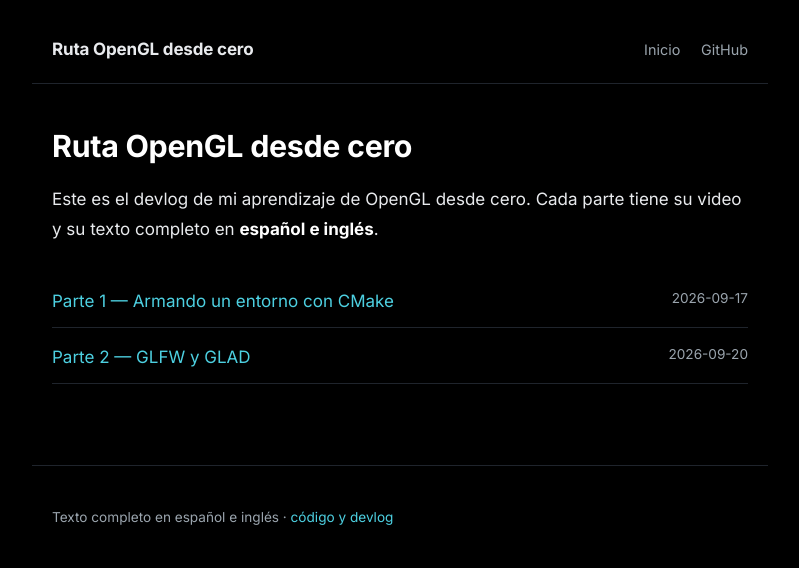
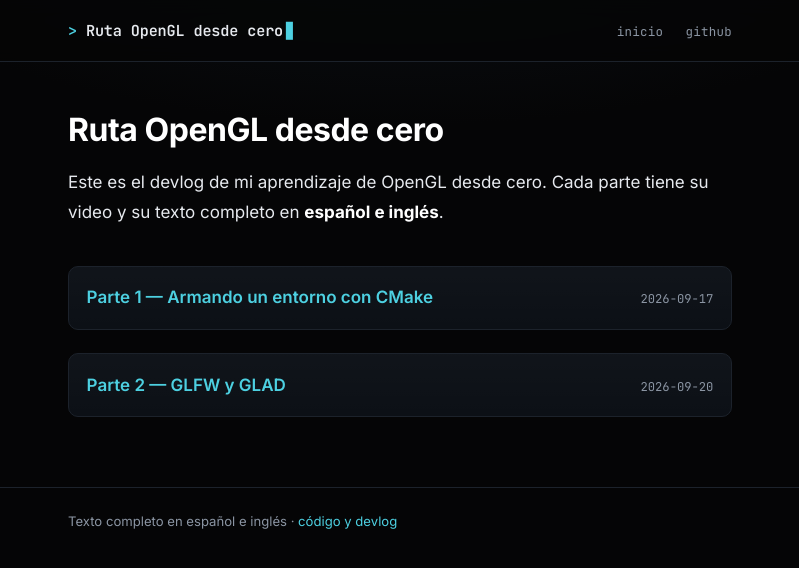
Before and after one commit to ben9652/OpenGL-Learning-Devlog, a Jekyll site: the page built from index.md, in a window 1280 px wide. Shown: the top 568 px of the page, without its empty margins (240-1039 px from the left). Built offline with Jekyll 4.4.1, drawn with Linux system fonts in a browser that asks for light colours.

Commit message:
Corrijo baseurl para el nombre real del repo y mejoro el tema

```diff
--- a/_config.yml
+++ b/_config.yml
@@ -2,10 +2,9 @@
 title: "Ruta OpenGL desde cero"
 description: "Devlog de mi aprendizaje de OpenGL: cada parte con su video y su texto completo en español e inglés."
 
-# Cambiar TU-USUARIO por tu usuario real de GitHub.
 url: "https://ben9652.github.io"
-# Debe coincidir con el nombre del repositorio (sin barras).
-baseurl: "/opengl-devlog"
+# Debe coincidir EXACTAMENTE con el nombre del repositorio (respeta mayúsculas).
+baseurl: "/OpenGL-Learning-Devlog"
 github_url: ""
 
 collections:
--- a/_layouts/default.html
+++ b/_layouts/default.html
@@ -13,19 +13,23 @@
 </head>
 <body>
   <header class="site-header">
-    <a class="site-title" href="{{ '/' | relative_url }}">{{ site.title }}</a>
-    <nav>
-      <a href="{{ '/' | relative_url }}">Inicio</a>
-      <a href="{{ site.github_url }}">GitHub</a>
-    </nav>
+    <div class="inner">
+      <a class="site-title" href="{{ '/' | relative_url }}">{{ site.title }}</a>
+      <nav>
+        <a href="{{ '/' | relative_url }}">inicio</a>
+        <a href="{{ site.github_url }}">github</a>
+      </nav>
+    </div>
   </header>
 
-  <main>
+  <main class="inner">
     {{ content }}
   </main>
 
   <footer class="site-footer">
-    <p>Texto completo en español e inglés · <a href="{{ site.github_url }}">código y devlog</a></p>
+    <div class="inner">
+      <p>Texto completo en español e inglés · <a href="{{ site.github_url }}">código y devlog</a></p>
+    </div>
   </footer>
 </body>
 </html>
--- a/assets/css/style.css
+++ b/assets/css/style.css
@@ -1,109 +1,190 @@
 :root {
-  --bg: #000000;
-  --fg: #e8eaed;
-  --muted: #9aa4ad;
+  --bg: #050506;
+  --bg-glow: #0e141b;
+  --fg: #e6e9ee;
+  --muted: #8b95a3;
   --accent: #4dd0e1;
   --accent-2: #ffb26b;
-  --border: #1f242c;
-  --panel: #0e1116;
-  --code-bg: #10141a;
+  --border: #1c222b;
+  --panel: #0c1016;
+  --code-bg: #0f141b;
   --mono: "JetBrains Mono", "Fira Code", ui-monospace, SFMono-Regular, Menlo, monospace;
   --sans: "Inter", system-ui, -apple-system, "Segoe UI", Roboto, sans-serif;
-  --max: 46rem;
+  --max: 44rem;
+  --radius: 10px;
 }
 
 * { box-sizing: border-box; }
 
-html { background: var(--bg); }
+::selection {
+  background: var(--accent);
+  color: #001014;
+}
+
+html {
+  background: var(--bg);
+  scroll-behavior: smooth;
+}
 
 body {
   margin: 0;
   font-family: var(--sans);
   font-size: 17px;
-  line-height: 1.75;
+  line-height: 1.8;
   color: var(--fg);
+  background:
+    radial-gradient(900px 380px at 50% -140px, var(--bg-glow) 0%, transparent 70%),
+    var(--bg);
   -webkit-font-smoothing: antialiased;
+  text-rendering: optimizeLegibility;
 }
 
-.site-header,
-main,
-.site-footer {
+.inner {
   max-width: var(--max);
   margin: 0 auto;
   padding-left: 1.25rem;
   padding-right: 1.25rem;
 }
 
+:focus-visible {
+  outline: 2px solid var(--accent);
+  outline-offset: 2px;
+  border-radius: 4px;
+}
+
+/* ---------- Encabezado ---------- */
+
 .site-header {
+  position: sticky;
+  top: 0;
+  z-index: 10;
+  background: rgba(5, 5, 6, 0.8);
+  backdrop-filter: blur(10px);
+  -webkit-backdrop-filter: blur(10px);
+  border-bottom: 1px solid var(--border);
+}
+
+.site-header .inner {
   display: flex;
   align-items: baseline;
   justify-content: space-between;
   gap: 1rem;
-  padding-top: 2.2rem;
-  padding-bottom: 1.1rem;
-  border-bottom: 1px solid var(--border);
+  padding-top: 0.95rem;
+  padding-bottom: 0.95rem;
 }
 
 .site-title {
-  font-weight: 700;
+  font-family: var(--mono);
+  font-size: 0.95rem;
+  font-weight: 600;
   letter-spacing: -0.01em;
   color: var(--fg);
   text-decoration: none;
 }
 
-.site-header nav a {
-  margin-left: 1rem;
-  font-size: 0.9rem;
-  color: var(--muted);
+.site-title::before {
+  content: "> ";
+  color: var(--accent);
 }
 
+.site-title::after {
+  content: "▊";
+  margin-left: 3px;
+  color: var(--accent);
+  animation: blink 1.1s steps(1) infinite;
+}
+
+@keyframes blink {
+  50% { opacity: 0; }
+}
+
+.site-header nav a {
+  margin-left: 1.1rem;
+  font-family: var(--mono);
+  font-size: 0.78rem;
+  letter-spacing: 0.02em;
+  color: var(--muted);
+  text-decoration: none;
+}
+
+.site-header nav a:hover {
+  color: var(--accent);
+}
+
+/* ---------- Contenido ---------- */
+
 main {
-  padding-top: 2.2rem;
+  padding-top: 2.6rem;
   padding-bottom: 4rem;
 }
 
-a { color: var(--accent); text-decoration: none; }
-a:hover { text-decoration: underline; }
+a {
+  color: var(--accent);
+  text-decoration: none;
+  border-bottom: 1px solid transparent;
+  transition: border-color 0.15s ease;
+}
+
+a:hover {
+  border-bottom-color: var(--accent);
+}
 
 h1, h2, h3 {
   line-height: 1.25;
-  letter-spacing: -0.01em;
+  letter-spacing: -0.015em;
   color: #ffffff;
 }
 
-h1 { font-size: 1.9rem; margin-top: 0.5rem; }
+h1 {
+  font-size: 2rem;
+  margin: 0.4rem 0 0.8rem;
+}
 
 h2 {
-  font-size: 1.35rem;
-  margin-top: 2.6rem;
-  padding-bottom: 0.4rem;
+  font-size: 1.32rem;
+  margin-top: 2.9rem;
+  padding-bottom: 0.45rem;
   border-bottom: 1px solid var(--border);
 }
 
-h3 { font-size: 1.1rem; margin-top: 1.9rem; }
+h2::before {
+  content: "// ";
+  font-family: var(--mono);
+  font-size: 0.85em;
+  color: var(--accent);
+}
 
-p { margin: 1rem 0; }
+h3 {
+  font-size: 1.1rem;
+  margin-top: 2rem;
+}
+
+p { margin: 1.05rem 0; }
 ul, ol { padding-left: 1.4rem; }
-li { margin: 0.3rem 0; }
+li { margin: 0.35rem 0; }
 strong { color: #ffffff; }
+
+/* ---------- Código ---------- */
 
 code {
   font-family: var(--mono);
-  font-size: 0.88em;
+  font-size: 0.86em;
   background: var(--code-bg);
   border: 1px solid var(--border);
-  border-radius: 4px;
-  padding: 0.12em 0.38em;
+  border-radius: 5px;
+  padding: 0.14em 0.4em;
   color: var(--accent-2);
 }
 
 pre {
   background: var(--panel);
   border: 1px solid var(--border);
-  border-radius: 10px;
-  padding: 1rem 1.1rem;
+  border-left: 3px solid var(--accent);
+  border-radius: var(--radius);
+  padding: 1.05rem 1.2rem;
   overflow-x: auto;
-  line-height: 1.55;
+  line-height: 1.6;
+  box-shadow: 0 8px 28px rgba(0, 0, 0, 0.45);
 }
 
 pre code {
@@ -111,21 +192,60 @@ pre code {
   border: 0;
   padding: 0;
   color: var(--fg);
-  font-size: 0.86rem;
+  font-size: 0.85rem;
 }
 
-div.highlight { background: transparent; }
+div.highlighter-rouge {
+  position: relative;
+  margin: 1.6rem 0;
+}
+
+div.highlighter-rouge pre {
+  margin: 0;
+}
+
+div.highlighter-rouge::before {
+  content: "code";
+  position: absolute;
+  top: 0.55rem;
+  right: 0.9rem;
+  font-family: var(--mono);
+  font-size: 0.68rem;
+  letter-spacing: 0.12em;
+  text-transform: uppercase;
+  color: var(--muted);
+  opacity: 0.6;
+  pointer-events: none;
+}
+
+div.language-c.highlighter-rouge::before { content: "c"; }
+div.language-cpp.highlighter-rouge::before { content: "c++"; }
+div.language-glsl.highlighter-rouge::before { content: "glsl"; }
+div.language-bash.highlighter-rouge::before { content: "bash"; }
+div.language-console.highlighter-rouge::before { content: "console"; }
+div.language-cmake.highlighter-rouge::before { content: "cmake"; }
+div.language-python.highlighter-rouge::before { content: "python"; }
+div.language-json.highlighter-rouge::before { content: "json"; }
+div.language-yaml.highlighter-rouge::before { content: "yaml"; }
+div.language-markdown.highlighter-rouge::before { content: "md"; }
+
+pre::-webkit-scrollbar { height: 8px; }
+pre::-webkit-scrollbar-track { background: transparent; }
+pre::-webkit-scrollbar-thumb { background: #222a34; border-radius: 4px; }
+
+/* ---------- Imágenes y bloques ---------- */
 
 img {
   max-width: 100%;
   height: auto;
-  border-radius: 10px;
+  border-radius: var(--radius);
   border: 1px solid var(--border);
+  box-shadow: 0 8px 28px rgba(0, 0, 0, 0.45);
 }
 
 blockquote {
-  margin: 1.5rem 0;
-  padding: 0.2rem 1rem;
+  margin: 1.6rem 0;
+  padding: 0.2rem 1.1rem;
   border-left: 3px solid var(--accent);
   color: var(--muted);
 }
@@ -133,51 +253,94 @@ blockquote {
 hr {
   border: 0;
   border-top: 1px solid var(--border);
-  margin: 2.5rem 0;
+  margin: 2.6rem 0;
 }
+
+table {
+  width: 100%;
+  border-collapse: collapse;
+  margin: 1.6rem 0;
+  font-size: 0.92rem;
+}
+
+th, td {
+  padding: 0.5rem 0.7rem;
+  border-bottom: 1px solid var(--border);
+  text-align: left;
+}
+
+th { color: #ffffff; }
+
+/* ---------- Página de parte ---------- */
 
 .post-meta {
   margin-top: 0.3rem;
-  font-size: 0.9rem;
+  font-family: var(--mono);
+  font-size: 0.78rem;
+  letter-spacing: 0.02em;
   color: var(--muted);
 }
 
 .post-nav {
-  margin-top: 3rem;
-  padding-top: 1rem;
+  margin-top: 3.2rem;
+  padding-top: 1.1rem;
   border-top: 1px solid var(--border);
-  font-size: 0.9rem;
+  font-family: var(--mono);
+  font-size: 0.82rem;
 }
+
+/* ---------- Índice ---------- */
 
 .part-list {
   list-style: none;
   padding: 0;
-  margin-top: 2rem;
+  margin: 2rem 0 0;
+  display: grid;
+  gap: 0.8rem;
 }
 
 .part-list li {
   display: flex;
   justify-content: space-between;
+  align-items: baseline;
   gap: 1rem;
-  padding: 0.65rem 0;
-  border-bottom: 1px solid var(--border);
+  padding: 0.95rem 1.1rem;
+  background: linear-gradient(180deg, rgba(255, 255, 255, 0.02), transparent), var(--panel);
+  border: 1px solid var(--border);
+  border-radius: var(--radius);
+  transition: border-color 0.15s ease, transform 0.15s ease;
+}
+
+.part-list li:hover {
+  border-color: var(--accent);
+  transform: translateY(-1px);
+}
+
+.part-list a {
+  font-weight: 600;
 }
 
 .part-date {
+  font-family: var(--mono);
+  font-size: 0.76rem;
   color: var(--muted);
-  font-size: 0.85rem;
   white-space: nowrap;
 }
 
+/* ---------- Pie ---------- */
+
 .site-footer {
-  padding-top: 1.5rem;
-  padding-bottom: 2.5rem;
   border-top: 1px solid var(--border);
-  font-size: 0.85rem;
+  padding-top: 1.4rem;
+  padding-bottom: 2.6rem;
+  font-size: 0.82rem;
   color: var(--muted);
 }
 
-/* --- Resaltado de sintaxis (Rouge, tema oscuro) --- */
+.site-footer .inner p { margin: 0; }
+
+/* ---------- Resaltado de sintaxis (Rouge, tema oscuro) ---------- */
+
 .highlight .c, .highlight .cm, .highlight .c1, .highlight .cs { color: #5c6773; font-style: italic; }
 .highlight .k, .highlight .kc, .highlight .kd, .highlight .kn,
 .highlight .kp, .highlight .kr, .highlight .kt { color: #c678dd; }
@@ -195,8 +358,10 @@ hr {
 .highlight .gd { color: #e06c75; }
 .highlight .gi { color: #98c379; }
 
-/* --- Pantallas chicas --- */
+/* ---------- Pantallas chicas ---------- */
+
 @media (max-width: 600px) {
   body { font-size: 16px; }
-  .part-list li { flex-direction: column; gap: 0.1rem; }
+  h1 { font-size: 1.65rem; }
+  .part-list li { flex-direction: column; gap: 0.15rem; }
 }
```
